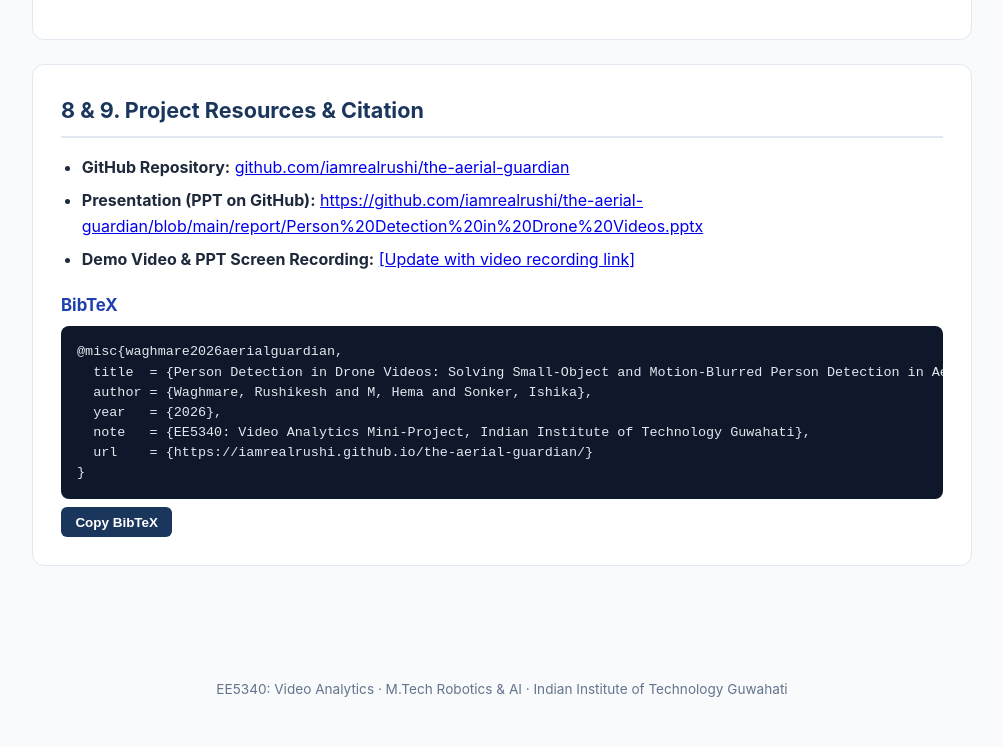
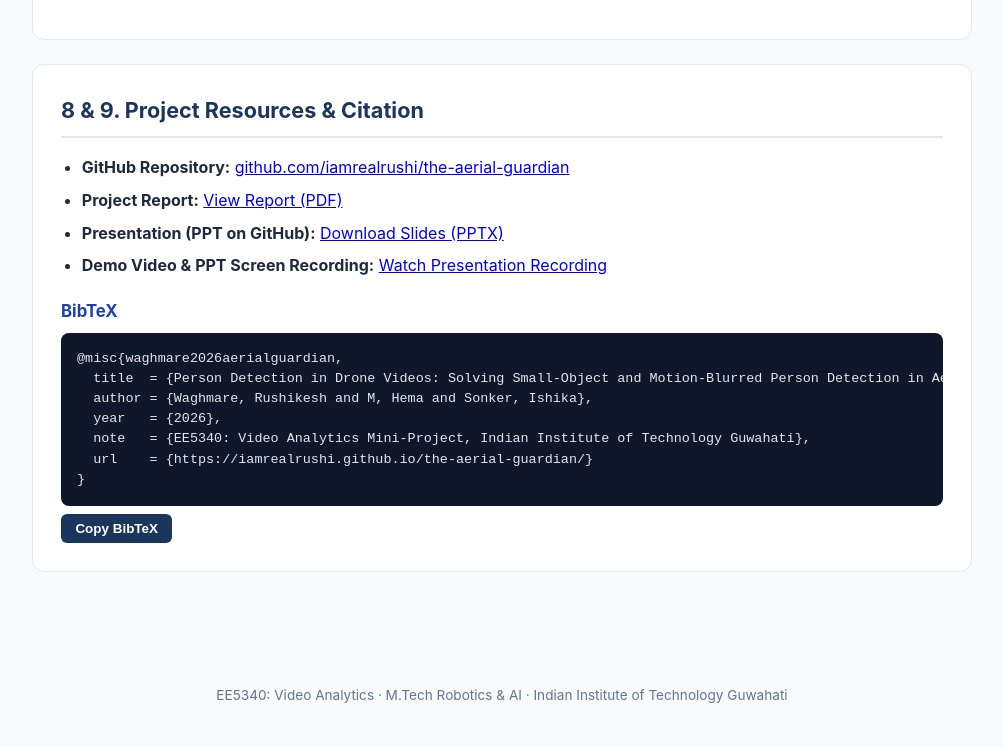
Before and after one commit to iamrealrushi/the-aerial-guardian, a plain HTML site: page index.html in a window 1280 px wide. Shown: the part 9522-10269 px from the top of the page, without its empty margins (138-1141 px from the left). Drawn offline with nearby package versions, Linux system fonts and the light colour scheme.

Commit message:
Update index.html

```diff
--- a/index.html
+++ b/index.html
@@ -497,8 +497,9 @@
     <h2>8 &amp; 9. Project Resources &amp; Citation</h2>
     <ul>
       <li><strong>GitHub Repository:</strong> <a href="https://github.com/iamrealrushi/the-aerial-guardian" target="_blank">github.com/iamrealrushi/the-aerial-guardian</a></li>
-      <li><strong>Presentation (PPT on GitHub):</strong> <a href="https://github.com/iamrealrushi/the-aerial-guardian/blob/main/report/Person%20Detection%20in%20Drone%20Videos.pptx" target="_blank">https://github.com/iamrealrushi/the-aerial-guardian/blob/main/report/Person%20Detection%20in%20Drone%20Videos.pptx</a></li>
-      <li><strong>Demo Video &amp; PPT Screen Recording:</strong> <a href="#demo">[Update with video recording link]</a></li>
+      <li><strong>Project Report:</strong> <a href="report/report.pdf" target="_blank">View Report (PDF)</a></li>
+      <li><strong>Presentation (PPT on GitHub):</strong> <a href="report/Person Detection in Drone Videos.pptx" target="_blank">Download Slides (PPTX)</a></li>
+      <li><strong>Demo Video &amp; PPT Screen Recording:</strong> <a href="YOUR_YOUTUBE_OR_DRIVE_LINK" target="_blank">Watch Presentation Recording</a></li>
     </ul>
     <h3>BibTeX</h3>
     <pre id="bibtex">@misc{waghmare2026aerialguardian,
```
